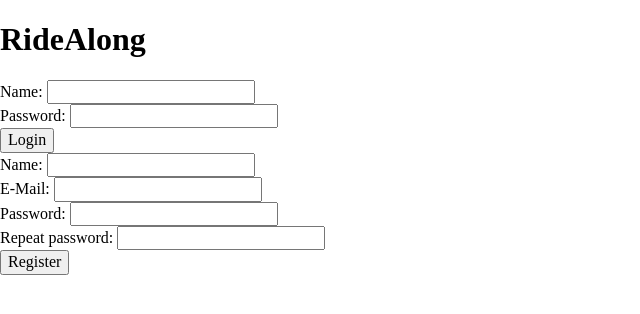
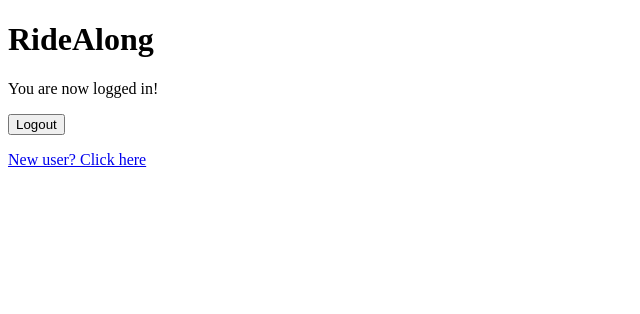
Before and after one commit to kirdeika/rideAlong, a PHP site: page / in a window 1280 px wide. Shown: the top 314 px of the page, without its empty margins (0-640 px from the left). Run offline with PHP 8.4, Linux system fonts and the light colour scheme; the visitor is signed in with stand-in values (Sample User, id 1); some libraries are stand-ins or nearby versions.

Commit message:
Added logout button, Link for signup, a bit of JS

```diff
--- /dev/null
+++ b/css/index.css
@@ -0,0 +1,7 @@
+.signup-form-hidden {
+    display: none;
+}
+
+.signup-form-active {
+    display: block;
+}
--- a/includes/handlelogin.inc.php
+++ b/includes/handlelogin.inc.php
@@ -29,7 +29,7 @@ if(isset($_POST['login-submit'])) {
                 } elseif($passCheck) {  //Login success
                     session_start();
                     $_SESSION['userId'] = $row['id'];
-                    $_SESSION['username'] = $row['username'];
+                    $_SESSION['userUsername'] = $row['username'];
 
                     header("Location: ../index.php?login=success");
                     exit();
--- a/index.php
+++ b/index.php
@@ -1,3 +1,4 @@
+<?php session_start(); ?>
 <!doctype html>
 <html class="no-js" lang="">
 
@@ -8,12 +9,13 @@
   <meta name="description" content="">
   <meta name="viewport" content="width=device-width, initial-scale=1, shrink-to-fit=no">
 
-  <link rel="manifest" href="site.webmanifest">
+  <!-- <link rel="manifest" href="site.webmanifest"> -->
   <link rel="apple-touch-icon" href="icon.png">
   <!-- Place favicon.ico in the root directory -->
 
-  <link rel="stylesheet" href="css/normalize.css">
-  <link rel="stylesheet" href="css/main.css">
+  <!-- <link rel="stylesheet" href="css/normalize.css">
+  <link rel="stylesheet" href="css/main.css"> -->
+  <link rel="stylesheet" href="css/index.css">
 </head>
 
 <body>
@@ -24,13 +26,21 @@
 <h1>RideAlong</h1>
 
 <?php
-  require 'login.php';
+  if(isset($_SESSION['userId'])) {
+    echo '<p>You are now logged in!</p>';
+    require 'logout.php';
+  } else {
+    require 'login.php';
+  }
 ?>
+
+<p><a href="#signup" id="register-link">New user? Click here</a></p>
 
 <?php
   require 'signup.php';
 ?>
 
+<script src="js/index.js"></script>
 </body>
 
 </html>
--- /dev/null
+++ b/js/index.js
@@ -0,0 +1,7 @@
+const registerLink = document.querySelector('#register-link');
+registerLink.addEventListener('click', function(el) {
+    const registerForm = document.querySelector('#signup-form');
+    registerForm.classList.remove('signup-form-hidden');
+    registerForm.classList.add('signup-form-active');
+    console.log('test');
+});
--- /dev/null
+++ b/logout.php
@@ -0,0 +1,5 @@
+<form action="includes/handlelogout.inc.php" method="post">
+    <div>
+        <button type="submit" name="logout-submit">Logout</button>
+    </div>
+</form>
--- a/signup.php
+++ b/signup.php
@@ -1,3 +1,4 @@
+<div id="signup-form" class="signup-form-hidden">
   <form action="includes/handlesignup.inc.php" method="post">
     <div>
       <label for="signup-name">Name:</label>
@@ -23,3 +24,4 @@
       <button type="submit" name="signup-submit">Register</button>
     </div>
   </form>
+</div>
```
Also changed, not shown: includes/handlelogout.inc.php (added, +7 -0 lines). Lines whose indentation alone changed are shown as unchanged.
